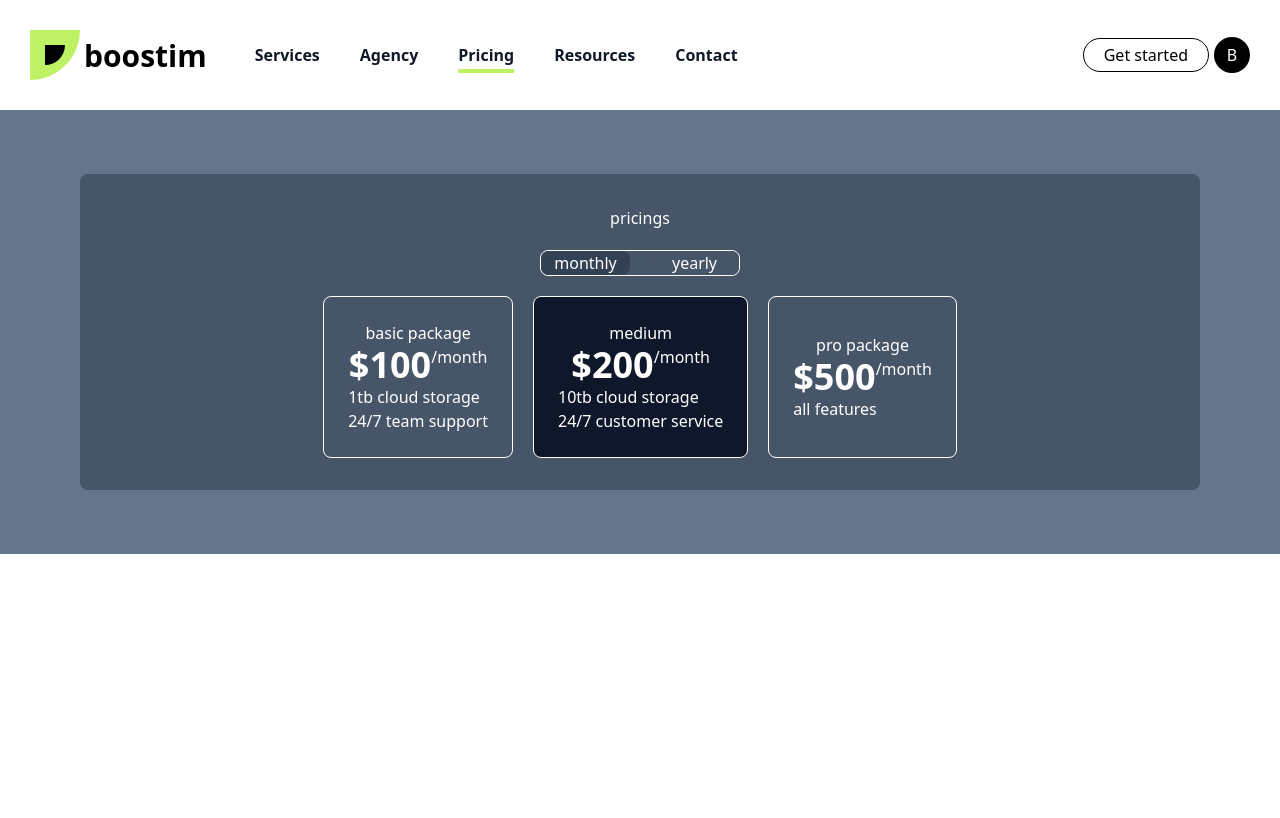
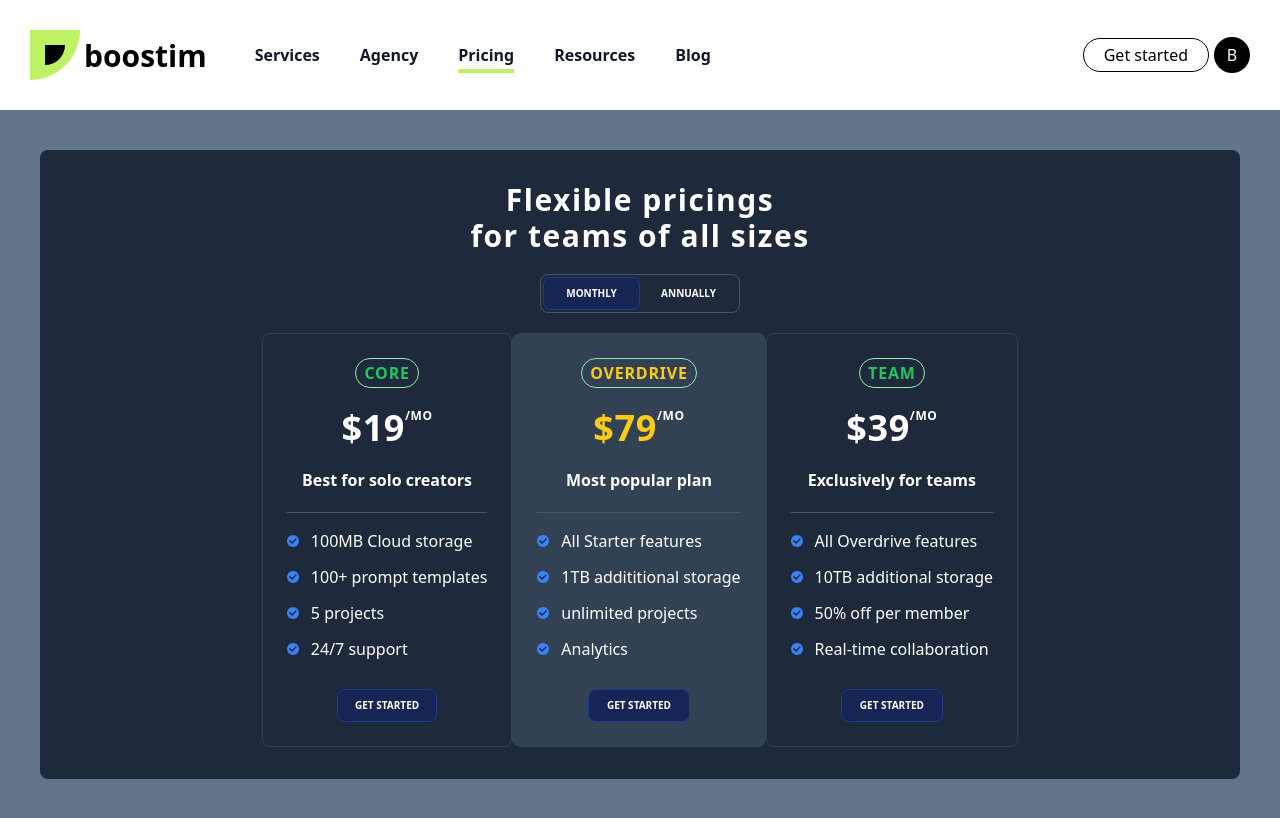
Before and after one commit to Joelkirabo/next-tailwind, a Next.js app: page /pricing in a window 1280 px wide. Built offline with nearby package versions, Linux system fonts and the light colour scheme.

Commit message:
styled package cards

```diff
--- /dev/null
+++ b/app/blog/page.jsx
@@ -0,0 +1,16 @@
+
+
+import Navbar from '@/components/Navbar'
+import  Bloghome from '@/components/Bloghome'
+
+
+
+export default function Blog(){
+
+    return(
+        <div className='px-20'>
+            <Navbar />
+            <Bloghome />
+        </div>
+    )
+}
--- a/app/contact/page.js
+++ /dev/null
@@ -1,5 +0,0 @@
-export default function Contact(){
-    return(
-        <div>contact page</div>
-    )
-}
--- a/app/globals.css
+++ b/app/globals.css
@@ -7,6 +7,7 @@
     @apply underline underline-offset-8 decoration-lime-300 decoration-4;
 }
 
-.showans{
-    @apply block;
+
+.title{
+    @apply text-yellow-400
 }
--- a/app/page.js
+++ b/app/page.js
@@ -1,4 +1,4 @@
-import Link from "next/link";
+
 
 import Hero from "@/components/Hero";
 import Subhero from "@/components/Subhero";
--- a/app/pricing/page.jsx
+++ b/app/pricing/page.jsx
@@ -1,4 +1,5 @@
 'use client'
+import {FaCheck} from 'react-icons/fa'
 
 import { useState } from "react"
 
@@ -10,76 +11,93 @@ export default function Casestudy(){
         },
         {
             id: 2,
-            periodshown:'yearly'
+            periodshown:'annually'
         },
     ]
 
     const packs = [
+
         {
             id:1,
-            title:'basic package',
-            price: 100,
+            title:'CORE',
+            price: 19,
+            tagname: 'Best for solo creators',
             features:[
-                "1tb cloud storage","24/7 team support"
+               "100MB Cloud storage","100+ prompt templates","5 projects", "24/7 support"
             ]
         },
         {
             id:2,
-            title:'medium',
-            price: 200,
+            title:'OVERDRIVE',
+            price: 79,
+            tagname: 'Most popular plan',
             features:[
-                "10tb cloud storage","24/7 customer service"
+               "All Starter features","1TB addititional storage","unlimited projects", "Analytics"
             ]
         },
         {
             id:3,
-            title:'pro package',
-            price: 500,
+            title:'TEAM',
+            price: 39,
+            tagname: 'Exclusively for teams',
             features:[
-                "all features"
+               "All Overdrive features","10TB additional storage","50% off per member", "Real-time collaboration"
             ]
         },
+
     ]
 
     const [period, setPeriod] = useState('monthly');
 
+    const popular = "OVERDRIVE";
+
     console.log(period)
     return(
-        <div className="bg-slate-500 w-screen h-auto py-16 px-20">
-            <div className="rounded-lg bg-slate-600 p-8" >
-                <h1 className="text-white mx-auto w-[70%] flex justify-center">pricings</h1>
-                <div className="text-white flex justify-between gap-5 border border-white rounded-lg w-[200px] mx-auto my-5">
+        <div className="bg-slate-500 w-screen h-auto py-10 px-10">
+            <div className="rounded-lg bg-slate-800 p-8" >
+                <h1 className="text-white mx-auto w-[70%] font-bold text-3xl text-center tracking-wider">Flexible pricings <br></br> for teams of all sizes</h1>
+                <div className="text-white bg-slate-800 flex justify-between  border border-slate-600 rounded-lg w-[200px] mx-auto p-0.5 my-5">
                     {
                         buttons.map((button)=>{
                             return(
-                                <button key={button.id} onClick={()=>setPeriod(button.periodshown)} className={` ${period===button.periodshown?"bg-slate-700 w-1/2 rounded-lg":"bg-slate-600 w-1/2 rounded-lg"} `} >{button.periodshown}</button>
+                                <button key={button.id} onClick={()=>setPeriod(button.periodshown)} className={` ${period===button.periodshown?"bg-blue-950 w-1/2 font-bold  border border-blue-900 uppercase text-[10px] px-3 py-2 rounded-lg ":"bg-slate-800 uppercase font-bold text-[10px] w-1/2 rounded-lg"} `} >{button.periodshown}</button>
                             )
                         })
                     }
 
                 </div>
 
-                <div className="flex justify-center flex-wrap gap-5">
+                <div className="flex justify-center flex-wrap">
 
                     {
                         packs.map((pack)=>{
                             return(
-                                <div key={pack.id} className={` ${pack.title==='medium'?"bg-slate-900 flex justify-center flex-col text-white border border-white rounded-lg p-6":"flex justify-center flex-col text-white border border-white rounded-lg p-6"} `}>
-                                <h1 className="mx-auto">{pack.title}</h1>
-                                <p className="mx-auto flex item-start"><span className="font-bold text-4xl">${pack.price}</span>/month</p>
-                                <div>
+                                <div key={pack.id} className={` ${pack.title===popular?"bg-slate-700 flex justify-center flex-col text-white border border-slate-700 rounded-lg p-6":"flex justify-center flex-col text-white border border-slate-700 rounded-lg p-6"} `}>
+                                    <div className='flex justify-center flex-col gap-5  pb-5 border-b border-slate-600'>
+                                <span className={ `${pack.title===popular?'mx-auto border title font-bold border-green-300 py-0.5 px-2 rounded-full tracking-wider':'mx-auto border text-green-500 font-bold border-green-300 py-0.5 px-2 rounded-full tracking-wider'}`}>{pack.title}</span>
+                                <p className="mx-auto flex item-start text-xs  font-bold tracking-wider"><span className={` ${pack.title===popular?"font-bold title text-4xl":"font-bold text-4xl"}`}>${pack.price}</span>/MO</p>
+                                <p className='text-center font-bold'>{pack.tagname}</p>
+                                   </div>
+
+
+
+                                <div className='py-4'>
                                     <ul>
                                         {
                                             pack.features.map((feature,i)=>{
                                                 return(
-                                                    <li key={i}>
-                                                        {feature}
+                                                    <li key={i} className='flex justify-start items-center gap-3 mb-3'>
+
+                                                        <FaCheck className=' rounded-full p-0.5 bg-blue-500 text-slate-800 text-xs' /> {feature}
                                                     </li>
                                                 )
                                             })
                                         }
 
                                     </ul>
+                                </div>
+                                <div className=' flex justify-center'>
+                                <button className='bg-blue-950 w-1/2 font-bold  border border-blue-900 uppercase text-[10px] px-3 py-2 rounded-lg'>GET STARTED</button>
                                 </div>
                             </div>
                             )
--- /dev/null
+++ b/components/Bloghome.jsx
@@ -0,0 +1,11 @@
+
+
+
+export default function Bloghome(){
+    return (
+        <div className="p-4">
+        <h1 className="font-bold text-lg"> blog home</h1>
+
+        </div>
+    )
+}
--- a/components/Header.jsx
+++ b/components/Header.jsx
@@ -8,7 +8,7 @@ const linkarr = [
     {id:2, href:"/agency", title:"Agency"},
     {id:3, href:"/pricing", title:"Pricing"},
     {id:4, href:"/resources", title:"Resources"},
-    {id:5, href:"/contact", title:"Contact"}
+    {id:5, href:"/blog", title:"Blog"}
 ]
 
 export default function Header(){
--- /dev/null
+++ b/components/Navbar.jsx
@@ -0,0 +1,13 @@
+
+
+export default function Navbar(){
+    return(
+        <div className="border-b border-gray-200 flex justify-between p-4 item-center">
+            <div className="text-pink-500 font-bold">BlogSite</div>
+            <div className="flex gap-2">
+                <button>Home</button>
+                <button className="bg-pink-500 py-0.5 px-2 rounded-lg text-white">New Blog</button>
+            </div>
+        </div>
+    )
+}
--- a/package.json
+++ b/package.json
@@ -9,9 +9,10 @@
     "lint": "next lint"
   },
   "dependencies": {
+    "next": "14.2.14",
     "react": "^18",
     "react-dom": "^18",
-    "next": "14.2.14"
+    "react-icons": "^5.3.0"
   },
   "devDependencies": {
     "postcss": "^8",
```
Also changed, not shown: 1 other file (tests, documents, lock files or other folders).
